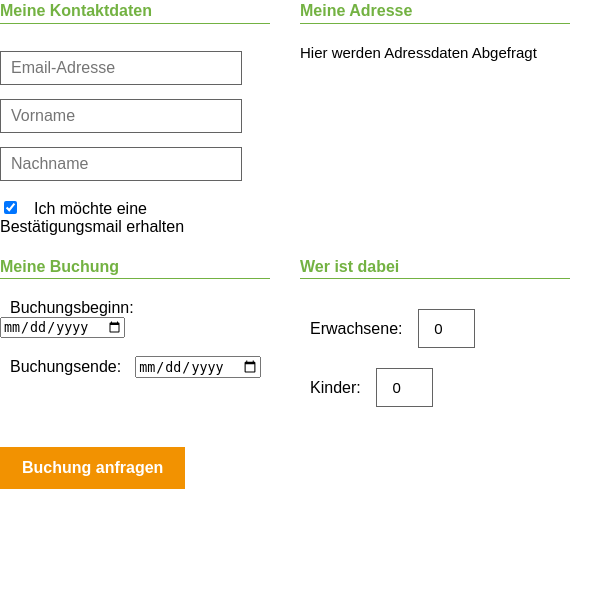
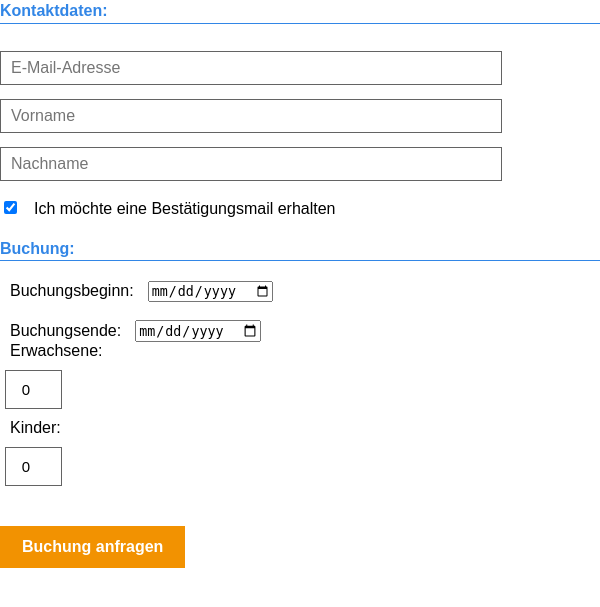
Before and after one commit to jonaboecker/bookiply_availability-calendar, a Flask app: page /requestbooking in a window 600 px wide. Shown: the top 607 px of the page. Run offline with Flask 2, Linux system fonts and the light colour scheme; parts of the project's set-up code (start-up, migrations or seed data) failed here and were passed over; some libraries are stand-ins or nearby versions.

Commit message:
design improvement for Smartphone display

```diff
--- a/static/requestbooking.css
+++ b/static/requestbooking.css
@@ -8,7 +8,7 @@ span, label, p, ul, a, h1, h2, h3 {
 
 h1 {
   font-family: "Local Poppins", Arial, Helvetica, sans-serif;
-  color: #73b242;
+  color: #3286e6;
   border-bottom: 1px solid #73b242;
   margin-top: 0px;
   margin-right: 0px;
@@ -22,8 +22,8 @@ h1 {
 
 h3 {
   font-family: "Local Poppins", Arial, Helvetica, sans-serif;
-  color: #73b242;
-  border-bottom: 1px solid #73b242;
+  color: #3286e6;
+  border-bottom: 1px solid #3286e6;
   margin-top: 0px;
   margin-right: 0px;
   margin-bottom: 20px;
@@ -169,3 +169,22 @@ label {
   display: flex;
   align-items: center;
 }
+
+.guest-selector {
+  display: flex;
+  align-items: center;
+}
+
+@media screen and (max-width: 600px) {
+  .guest-type {
+    display: block;
+    align-items: center;
+  }
+
+  .form-2-col {
+    display: flex;
+    flex-direction: column; }
+    .form-2-col .row {
+      width: 100%;
+      padding: 0px 5% 0px 0px; }
+}
--- a/templates/requestbooking.html
+++ b/templates/requestbooking.html
@@ -32,43 +32,39 @@
 	<form method="POST">
         <div class="form-2-col">
             <div class="row mb-20">
-					<h3>Meine Kontaktdaten</h3>
-                    <input type="text" id="email" name="email" placeholder="Email-Adresse" value="{{ request.form['email'] }}" >
-                    <input type="text" id="first-name" name="first-name" placeholder="Vorname" >
-                    <input type="text" id="last-name" name="last-name" placeholder="Nachname" >
+                <h3>Kontaktdaten:</h3>
+                <input type="text" id="email" name="email" placeholder="E-Mail-Adresse" value="{{ request.form['email'] }}" >
+                <input type="text" id="first-name" name="first-name" placeholder="Vorname" value="{{ request.form['first-name'] }}" >
+                <input type="text" id="last-name" name="last-name" placeholder="Nachname" value="{{ request.form['last-name'] }}">
                 <div class="mt-10">
                     <input type="checkbox" id="confirmation-mail" name="confirmation-mail" checked>
                     <label for="confirmation-mail">Ich möchte eine Bestätigungsmail erhalten</label>
                 </div>
             </div>
             <div class="row mb-20">
-                    <h3>Meine Adresse</h3>
-                    <p>Hier werden Adressdaten Abgefragt</p>
-                </div>
-        </div>
-        <div class="form-2-col">
-			<div class="row mb-20">
-                <h3>Meine Buchung</h3>
+                <h3>Buchung:</h3>
                 <label for="start-date">Buchungsbeginn:</label>
-                <input type="date" id="start-date" name="start-date" ><br><br>
+                <input type="date" id="start-date" name="start-date" value="{{ request.form['start-date'] }}"><br><br>
 
                 <label for="end-date">Buchungsende:</label>
-                <input type="date" id="end-date" name="end-date" >
-            </div>
-            <div class="row mb-20">
-                <h3>Wer ist dabei</h3>
+                <input type="date" id="end-date" name="end-date" value="{{ request.form['end-date'] }}" >
+
                 <div id="guests">
                     <div class="guest-type">
                         <label for="adults">Erwachsene:</label>
+                        <div class="guest-selector">
                             <i class="fa-solid fa-user-minus fa-xl" style="color: #3286e6;" onclick="decrementGuests('adults')"></i>
                             <input type="number" id="adults" name="adults" value=0 readonly>
                             <i class="fa-solid fa-user-plus fa-xl" style="color: #3286e6;" onclick="incrementGuests('adults')"></i>
                         </div>
+                    </div>
                     <div class="guest-type">
                         <label for="children">Kinder:</label>
+                        <div class="guest-selector">
                             <i class="fa-solid fa-user-minus fa-xl" style="color: #3286e6;" onclick="decrementGuests('children')"></i>
                             <input type="number" id="children" name="children" value=0 readonly>
                             <i class="fa-solid fa-user-plus fa-xl" style="color: #3286e6;" onclick="incrementGuests('children')"></i>
+                        </div>
                     </div>
                 </div>
             </div>
```
Also changed, not shown: static/calendar.css (+11 -3 lines), templates/calendar.html (+5 -3 lines). Lines whose indentation alone changed are shown as unchanged.
